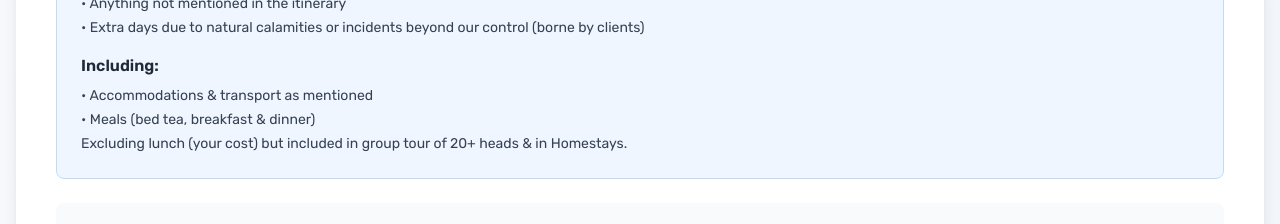
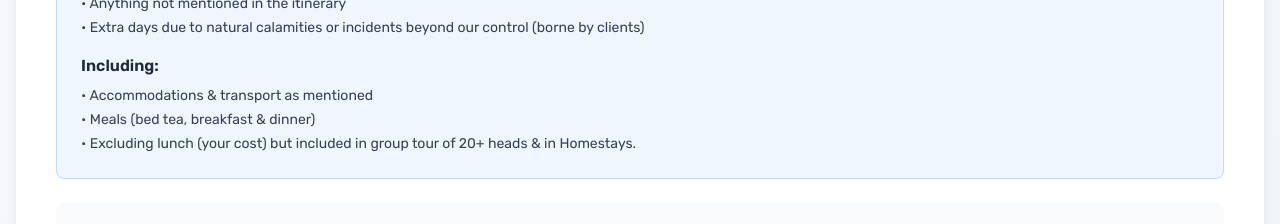
Before and after one commit to passportpulse/bengal_tourism-harshit, a Next.js app: page /book-hotel in a window 1280 px wide. Shown: the part 1680-1904 px from the top of the page. Built offline with nearby package versions, Linux system fonts and the light colour scheme.

Commit message:
Update HotelBookingPage.tsx

```diff
--- a/components/BookHotel/HotelBookingPage.tsx
+++ b/components/BookHotel/HotelBookingPage.tsx
@@ -1194,7 +1194,7 @@ export default function HotelBookingPage() {
                   <ul className="text-sm text-gray-700 space-y-1">
                     <li>• Accommodations & transport as mentioned</li>
                     <li>• Meals (bed tea, breakfast & dinner)</li>
-                    <li>Excluding lunch (your cost) but included in group tour of 20+ heads & in Homestays.</li>
+                    <li>• Excluding lunch (your cost) but included in group tour of 20+ heads & in Homestays.</li>
                   </ul>
                 </div>
               </div>
```
